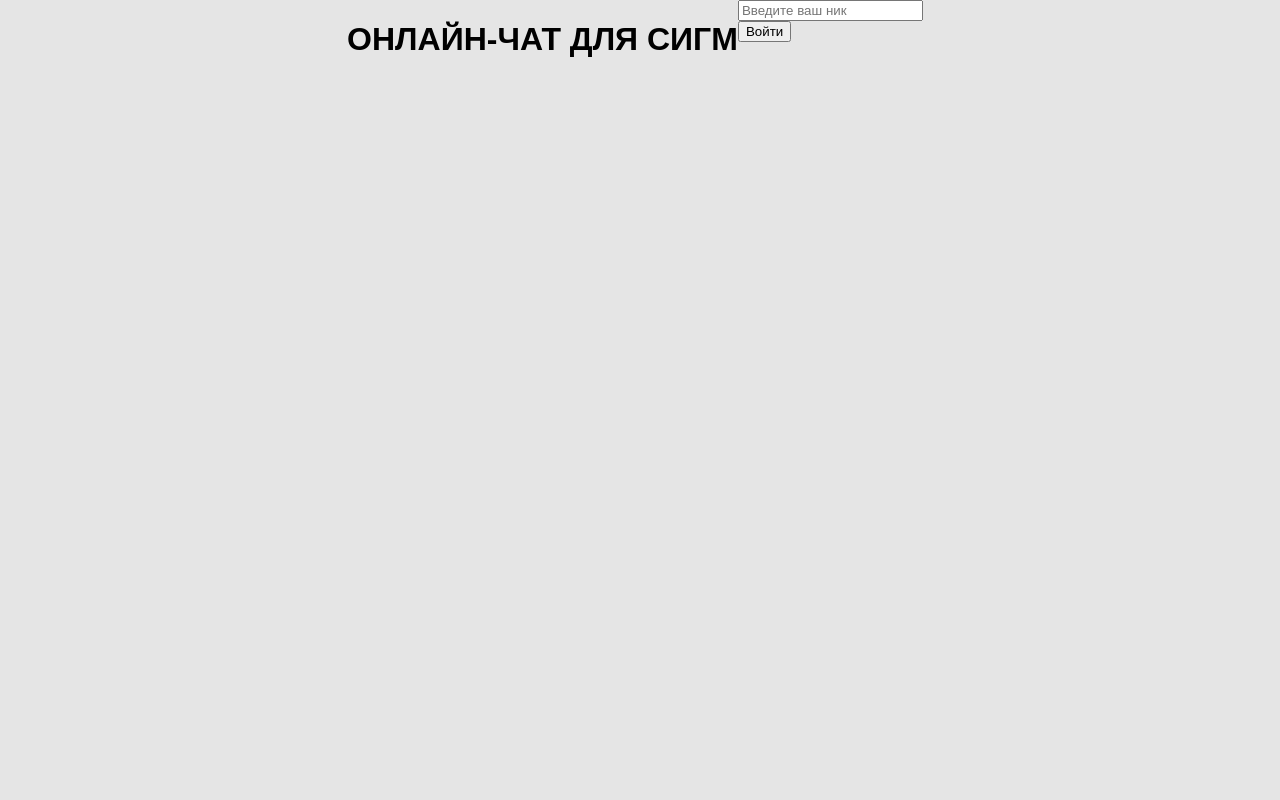
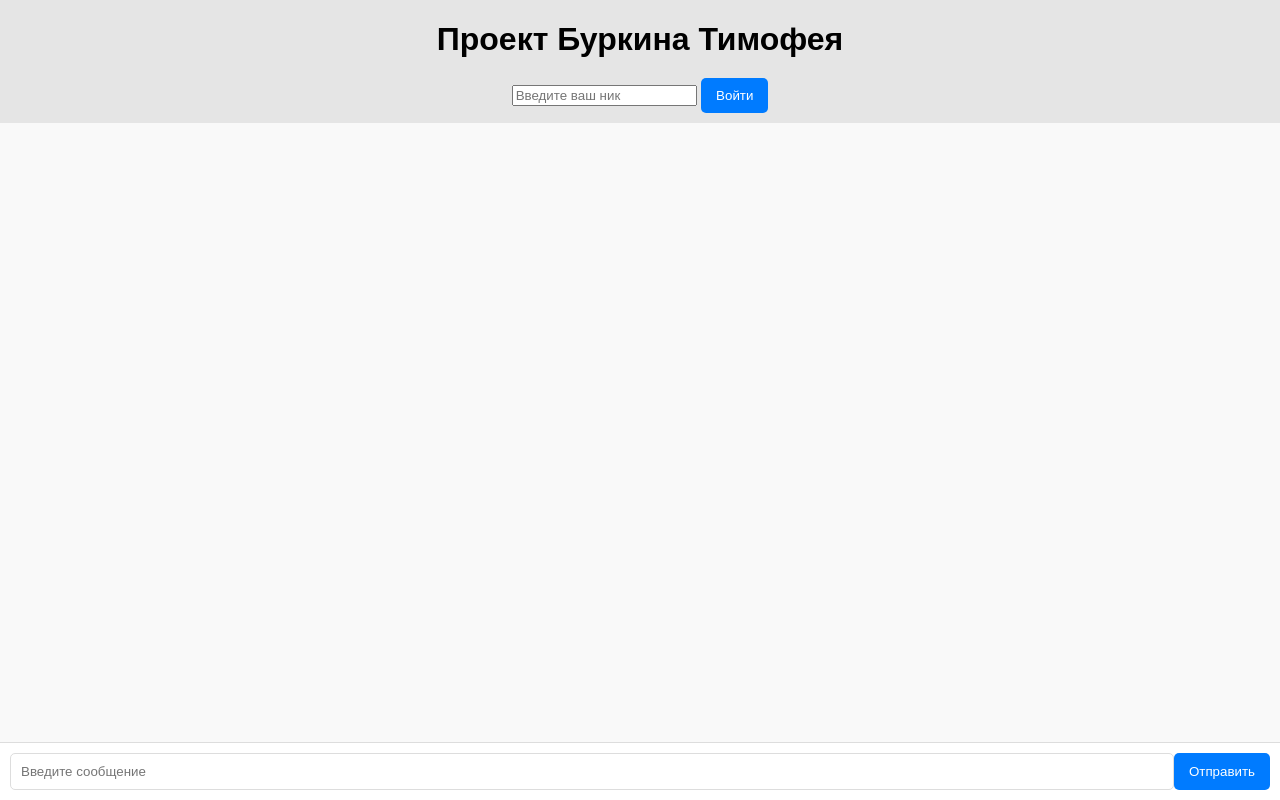
Before and after one commit to Mernogan/Chat, a Flask app: page / in a window 1280 px wide. Run offline with Flask 3, Linux system fonts and the light colour scheme; some libraries are stand-ins or nearby versions.

Commit message:
Update index.html

```diff
--- a/templates/index.html
+++ b/templates/index.html
@@ -8,40 +8,60 @@
         padding: 0;
         background-color: rgba(0, 0, 0, 0.1);
         display: flex;
-            justify-content: center;
+        flex-direction: column;
         height: 100vh;
     }
-        #chat-container {
-            max-width: 400px;
-            width: 100%;
-            box-shadow: 0 0 10px rgba(0, 0, 0, 0.1);
-            display: flex;
-            flex-direction: column;
-            height: 400px;
+
+    h1 {
+        margin-bottom: 20px;
     }
+
     #messages {
+        flex-grow: 1;
+        overflow-y: auto; /* Позволяет прокручивать сообщения */
+        background-color: #f9f9f9;
+        padding: 10px;
+        margin: 0; /* Убираем отступы */
         list-style: none;
-            margin: 0;
-            padding: 10px;
-            background-color: white;
-            flex-grow: 1;
-            overflow-y: auto;
-            display: flex;
-            flex-direction: column-reverse; /* Новые сообщения будут сверху */
     }
+
+    #messages li {
+        margin-bottom: 10px;
+        padding: 8px 12px;
+        border-radius: 5px;
+        background-color: #e0e0e0;
+    }
+
     #message-input {
         display: flex;
+        background-color: #ffffff; /* Фон для ввода сообщений */
+        padding: 10px;
+        border-top: 1px solid #dddddd; /* Линия сверху */
     }
+
     #message {
         flex-grow: 1;
         padding: 10px;
+        border: 1px solid #dddddd; /* Рамка поля ввода */
+        border-radius: 5px; /* Закругление введенного поля */
     }
+
+    button {
+        padding: 10px 15px;
+        border: none;
+        border-radius: 5px; /* Закругление кнопок */
+        background-color: #007BFF; /* Цвет кнопок */
+        color: white; /* Цвет текста на кнопках */
+        cursor: pointer; /* Указатель при наведении */
+    }
+
+    button:hover {
+        background-color: #0056b3; /* Темнее при наведении */
+    }
+
     #username-container {
         margin-bottom: 10px;
-        }
-        #username {
-            display: flex;
-            margin-right: 10px;
+        text-align: center; /* Центрируем контейнер имени пользователя */
     }
     </style>
     <meta charset="UTF-8">
@@ -50,21 +70,22 @@
     <script src="https://cdnjs.cloudflare.com/ajax/libs/socket.io/4.0.0/socket.io.js"></script>
 </head>
 <body>
-    <h1>ОНЛАЙН-ЧАТ ДЛЯ СИГМ</h1>
+    <h1 style="text-align: center;">Проект Буркина Тимофея</h1>
     <div id="username-container">
         <input id="username" placeholder="Введите ваш ник" autocomplete="off">
         <button onclick="setUsername()">Войти</button>
     </div>
-    <div id="chat-container" style="display:none;">
+
     <ul id="messages"></ul>
+
     <div id="message-input">
         <input id="message" placeholder="Введите сообщение" autocomplete="off">
         <button id="sendbtn" onclick="sendMessage()">Отправить</button>
     </div>
-    </div>
     <script>
         var socket = io();
         var username;
+        const messagesList = document.getElementById('messages');
 
         document.getElementById('message').onkeypress = function(e) {
         if (e.keyCode === 13) {
@@ -117,6 +138,8 @@
             // Отправляем сообщение через сокет
             socket.emit('message', {username: username, message: msg});
             document.getElementById('message').value = ''; // Очищаем поле ввода
+            messagesList.scrollTop = messagesList.scrollHeight;
+
         }
     </script>
 </body>
```
Lines whose indentation alone changed are shown as unchanged.
